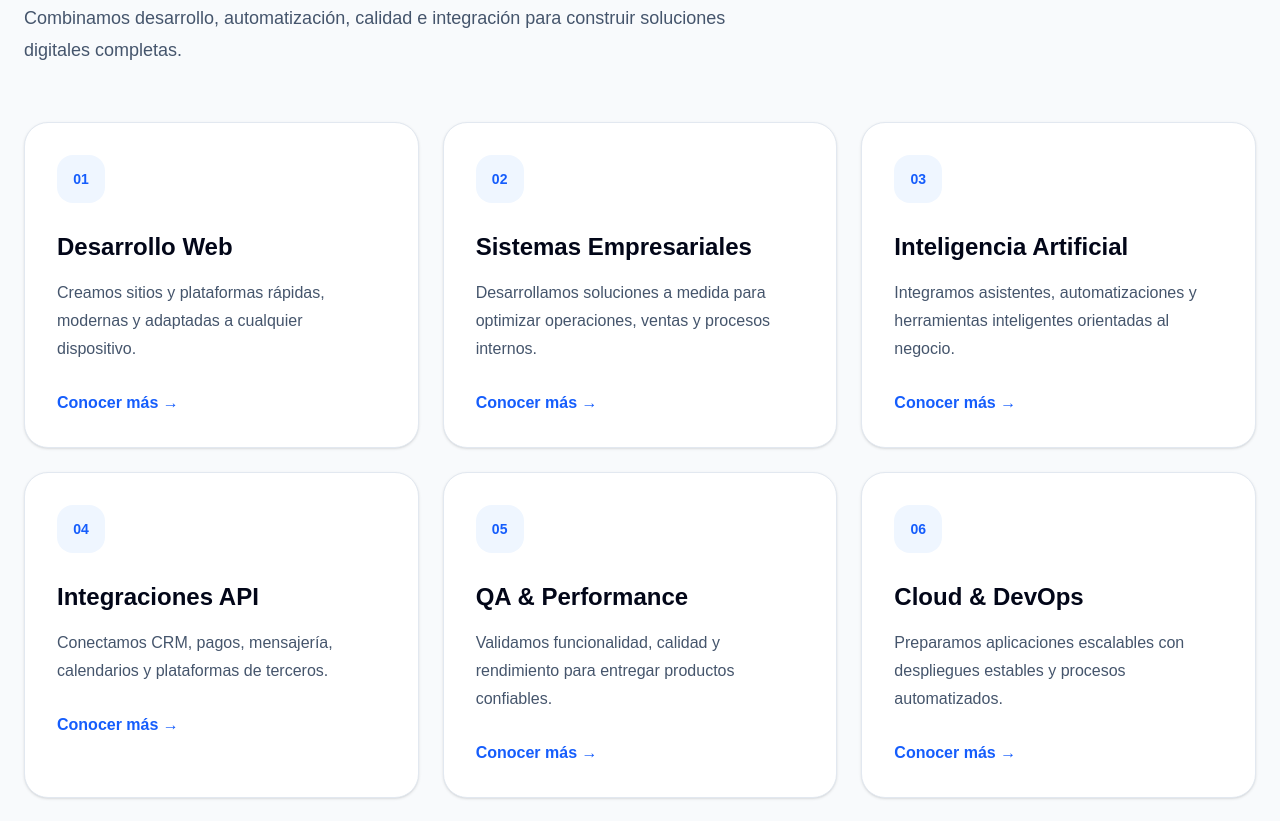
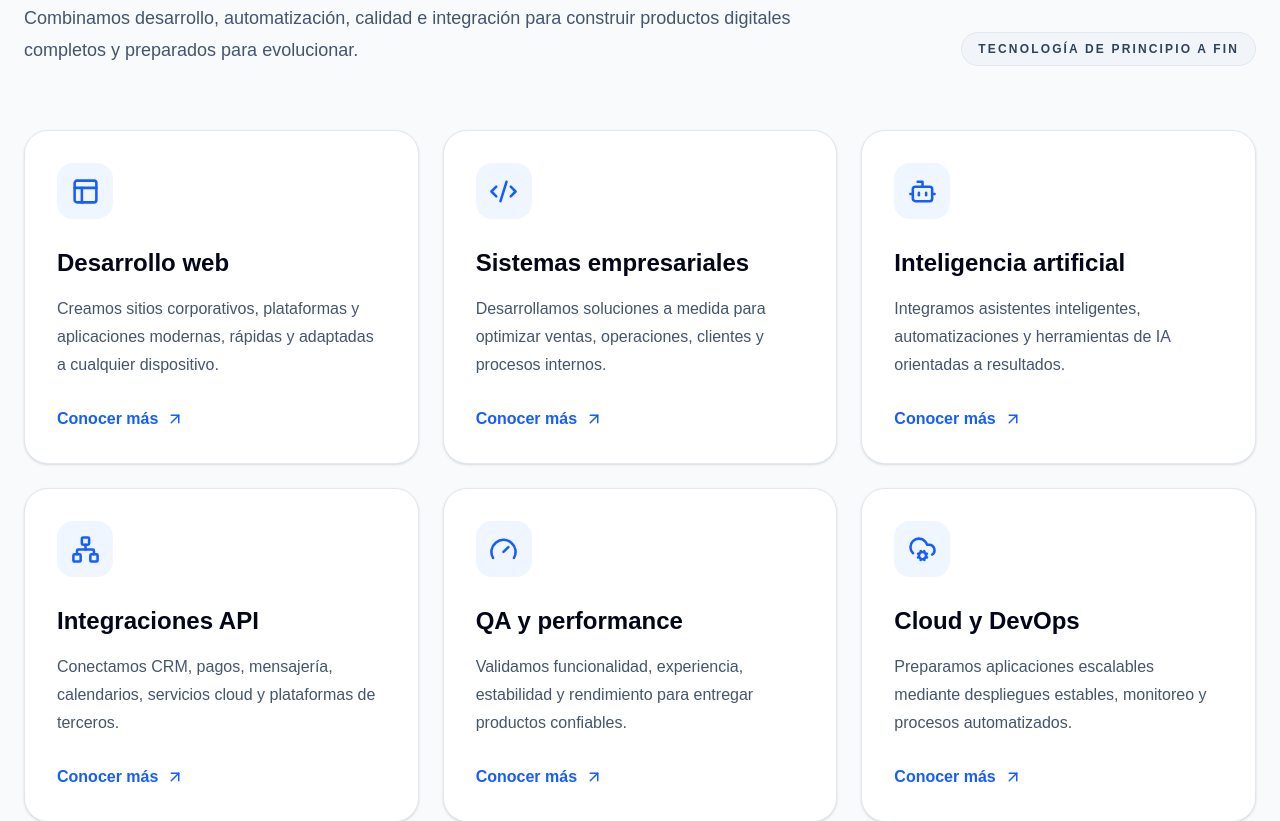
Before and after one commit to Sandro252525/aetherix-website, a Next.js app: page / in a window 1280 px wide. Shown: the part 1280-2101 px from the top of the page. Built offline with nearby package versions, Linux system fonts and the light colour scheme.

Commit message:
refactor: rebuild services with reusable service cards

```diff
--- a/src/components/sections/Services.tsx
+++ b/src/components/sections/Services.tsx
@@ -1,79 +1,109 @@
-import Card from "@/components/ui/Card";
+import {
+  Bot,
+  CloudCog,
+  Code2,
+  Gauge,
+  Network,
+  PanelsTopLeft,
+} from "lucide-react";
+
+import Badge from "@/components/ui/Badge";
 import Container from "@/components/ui/Container";
 import SectionTitle from "@/components/ui/SectionTitle";
+import ServiceCard from "@/components/ui/ServiceCard";
 
 const services = [
   {
-    title: "Desarrollo Web",
+    title: "Desarrollo web",
     description:
-      "Creamos sitios y plataformas rápidas, modernas y adaptadas a cualquier dispositivo.",
-    number: "01",
+      "Creamos sitios corporativos, plataformas y aplicaciones modernas, rápidas y adaptadas a cualquier dispositivo.",
+    icon: PanelsTopLeft,
   },
   {
-    title: "Sistemas Empresariales",
+    title: "Sistemas empresariales",
     description:
-      "Desarrollamos soluciones a medida para optimizar operaciones, ventas y procesos internos.",
-    number: "02",
+      "Desarrollamos soluciones a medida para optimizar ventas, operaciones, clientes y procesos internos.",
+    icon: Code2,
   },
   {
-    title: "Inteligencia Artificial",
+    title: "Inteligencia artificial",
     description:
-      "Integramos asistentes, automatizaciones y herramientas inteligentes orientadas al negocio.",
-    number: "03",
+      "Integramos asistentes inteligentes, automatizaciones y herramientas de IA orientadas a resultados.",
+    icon: Bot,
   },
   {
     title: "Integraciones API",
     description:
-      "Conectamos CRM, pagos, mensajería, calendarios y plataformas de terceros.",
-    number: "04",
+      "Conectamos CRM, pagos, mensajería, calendarios, servicios cloud y plataformas de terceros.",
+    icon: Network,
   },
   {
-    title: "QA & Performance",
+    title: "QA y performance",
     description:
-      "Validamos funcionalidad, calidad y rendimiento para entregar productos confiables.",
-    number: "05",
+      "Validamos funcionalidad, experiencia, estabilidad y rendimiento para entregar productos confiables.",
+    icon: Gauge,
   },
   {
-    title: "Cloud & DevOps",
+    title: "Cloud y DevOps",
     description:
-      "Preparamos aplicaciones escalables con despliegues estables y procesos automatizados.",
-    number: "06",
+      "Preparamos aplicaciones escalables mediante despliegues estables, monitoreo y procesos automatizados.",
+    icon: CloudCog,
   },
 ];
 
 export default function Services() {
   return (
-    <section id="services" className="bg-slate-50 py-24">
+    <section id="services" className="relative overflow-hidden bg-slate-50 py-24">
+      <div className="absolute right-0 top-0 -z-10 h-96 w-96 rounded-full bg-blue-100/60 blur-3xl" />
+
       <Container>
+        <div className="flex flex-col gap-8 lg:flex-row lg:items-end lg:justify-between">
           <SectionTitle
             eyebrow="Nuestros servicios"
-          title="Tecnología diseñada para hacer crecer tu empresa"
-          description="Combinamos desarrollo, automatización, calidad e integración para construir soluciones digitales completas."
+            title="Soluciones digitales para impulsar tu crecimiento"
+            description="Combinamos desarrollo, automatización, calidad e integración para construir productos digitales completos y preparados para evolucionar."
           />
 
-        <div className="mt-14 grid gap-6 md:grid-cols-2 lg:grid-cols-3">
-          {services.map((service) => (
-            <Card key={service.title} className="group">
-              <div className="flex h-12 w-12 items-center justify-center rounded-2xl bg-blue-50 text-sm font-extrabold text-blue-600 transition group-hover:bg-blue-600 group-hover:text-white">
-                {service.number}
+          <Badge variant="neutral">
+            Tecnología de principio a fin
+          </Badge>
         </div>
 
-              <h3 className="mt-7 text-2xl font-bold text-slate-950">
-                {service.title}
+        <div className="mt-16 grid gap-6 md:grid-cols-2 lg:grid-cols-3">
+          {services.map((service) => (
+            <ServiceCard
+              key={service.title}
+              title={service.title}
+              description={service.description}
+              icon={service.icon}
+            />
+          ))}
+        </div>
+
+        <div className="mt-16 rounded-3xl bg-slate-950 p-8 text-white sm:p-12">
+          <div className="grid gap-8 lg:grid-cols-[1fr_auto] lg:items-center">
+            <div>
+              <p className="text-sm font-bold uppercase tracking-[0.22em] text-blue-400">
+                Soluciones personalizadas
+              </p>
+
+              <h3 className="mt-4 max-w-3xl text-3xl font-extrabold tracking-tight sm:text-4xl">
+                ¿Necesitas una solución que no aparece en la lista?
               </h3>
 
-              <p className="mt-4 leading-7 text-slate-600">
-                {service.description}
+              <p className="mt-5 max-w-2xl leading-7 text-slate-300">
+                Analizamos tu necesidad y diseñamos una propuesta tecnológica
+                adaptada a tus procesos, objetivos y presupuesto.
               </p>
+            </div>
 
             <a
               href="#contact"
-                className="mt-7 inline-flex font-semibold text-blue-600 transition group-hover:translate-x-1"
+              className="inline-flex items-center justify-center rounded-xl bg-blue-600 px-7 py-4 font-bold text-white transition duration-300 hover:-translate-y-1 hover:bg-blue-700"
             >
-                Conocer más →
+              Conversemos sobre tu proyecto
             </a>
-            </Card>
-          ))}
+          </div>
         </div>
       </Container>
     </section>
--- /dev/null
+++ b/src/components/ui/ServiceCard.tsx
@@ -0,0 +1,40 @@
+import type { LucideIcon } from "lucide-react";
+import { ArrowUpRight } from "lucide-react";
+
+interface ServiceCardProps {
+  title: string;
+  description: string;
+  icon: LucideIcon;
+  href?: string;
+}
+
+export default function ServiceCard({
+  title,
+  description,
+  icon: Icon,
+  href = "#contact",
+}: ServiceCardProps) {
+  return (
+    <article className="group flex h-full flex-col rounded-3xl border border-slate-200 bg-white p-8 shadow-sm transition duration-300 hover:-translate-y-2 hover:border-blue-200 hover:shadow-xl">
+      <div className="flex h-14 w-14 items-center justify-center rounded-2xl bg-blue-50 text-blue-600 transition duration-300 group-hover:bg-blue-600 group-hover:text-white">
+        <Icon size={29} strokeWidth={2.1} />
+      </div>
+
+      <h3 className="mt-7 text-2xl font-bold text-slate-950">
+        {title}
+      </h3>
+
+      <p className="mt-4 flex-1 leading-7 text-slate-600">
+        {description}
+      </p>
+
+      <a
+        href={href}
+        className="mt-7 inline-flex items-center gap-2 font-bold text-blue-600 transition-all duration-300 group-hover:gap-3"
+      >
+        Conocer más
+        <ArrowUpRight size={18} />
+      </a>
+    </article>
+  );
+}
```
Lines whose indentation alone changed are shown as unchanged.
